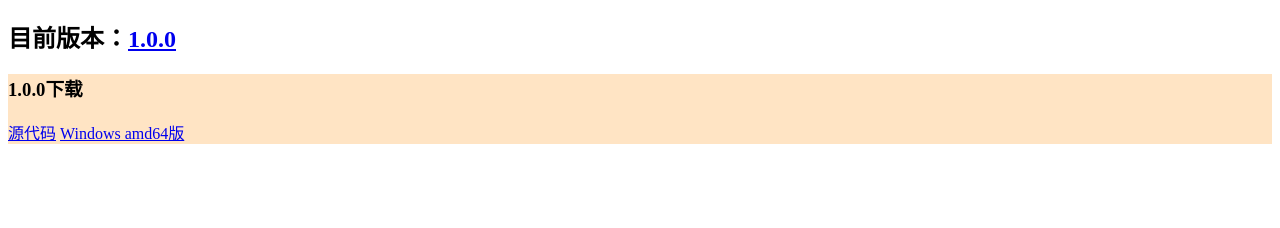
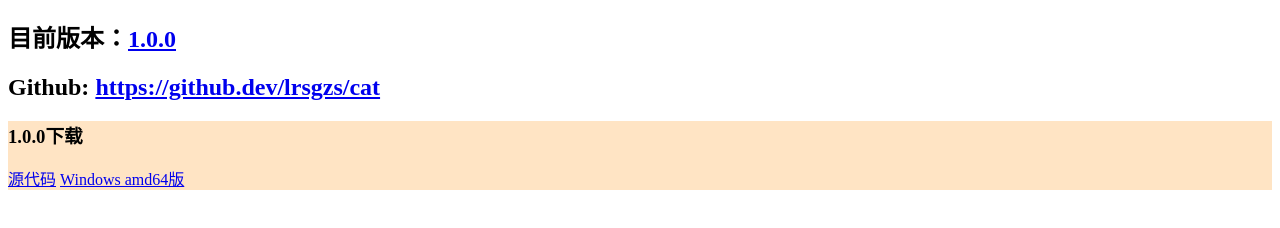
Before and after one commit to lrsgzs/cat, a plain HTML site: page index.html in a window 1280 px wide. Shown: the part 70-298 px from the top of the page. Drawn offline with Linux system fonts and the light colour scheme.

Commit message:
upload github url

```diff
--- a/index.html
+++ b/index.html
@@ -7,6 +7,7 @@
     <body>
         <h1>cat语言</h1>
         <h2>目前版本：<a href="#1_0_0">1.0.0</a></h2>
+        <h2>Github: <a href="https://github.dev/lrsgzs/cat">https://github.dev/lrsgzs/cat</a></h2>
         <div id="#1_0_0" style="background-color: bisque;">
             <h3>1.0.0下载</h3>
             <a href="https://github.com/lrsgzs/cat/archive/refs/tags/1.0.0_tag.zip">源代码</a>
```
